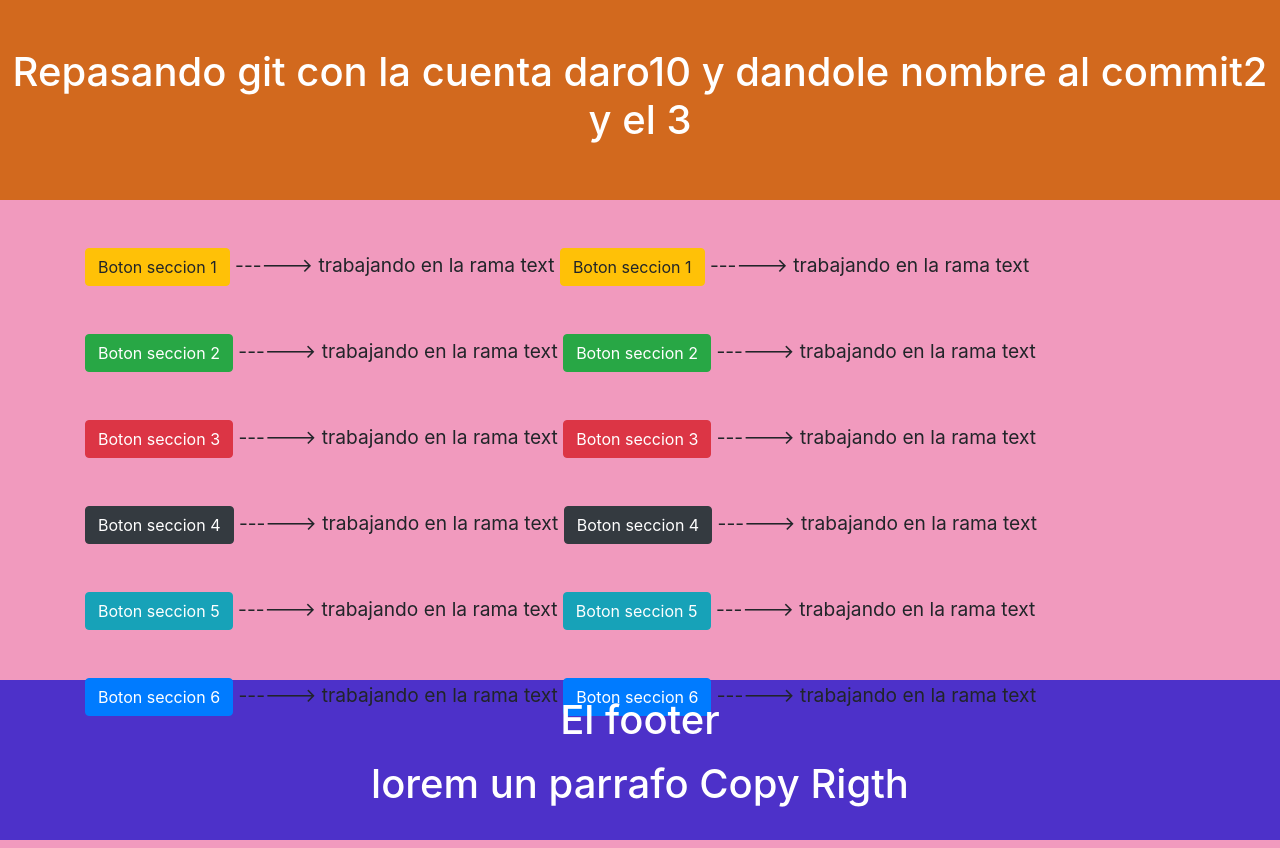
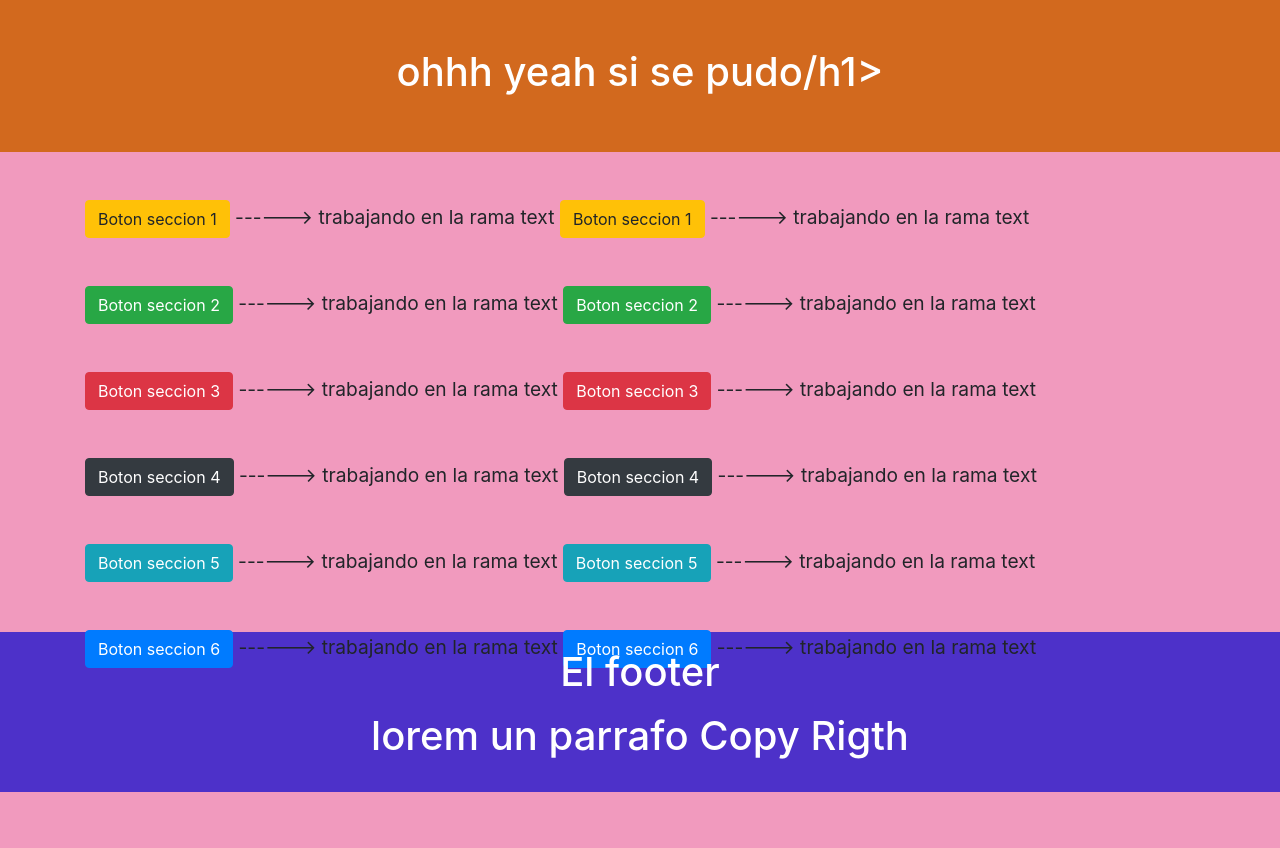
Before and after one commit to Repasando-WorkFlow/repasoGit, a plain HTML site: page index.html in a window 1280 px wide. After the commit the page ends 800 px from the top, so only its background shows below. Drawn offline with nearby package versions, Linux system fonts and the light colour scheme.

```diff
--- a/index.html
+++ b/index.html
@@ -13,7 +13,7 @@
   </head>
   <body>
     <header class="py-5">
-        <h1 class="text-center text-white">Repasando git con la cuenta daro10 y dandole nombre al commit2 y el 3</h1>
+        <h1 class="text-center text-white">ohhh yeah si se pudo/h1>
     </header>
     <div class="container altura-container">
         <section class="py-5">
```
